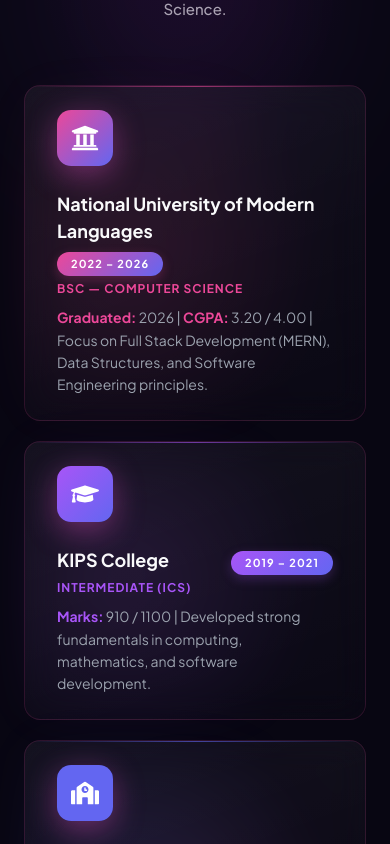
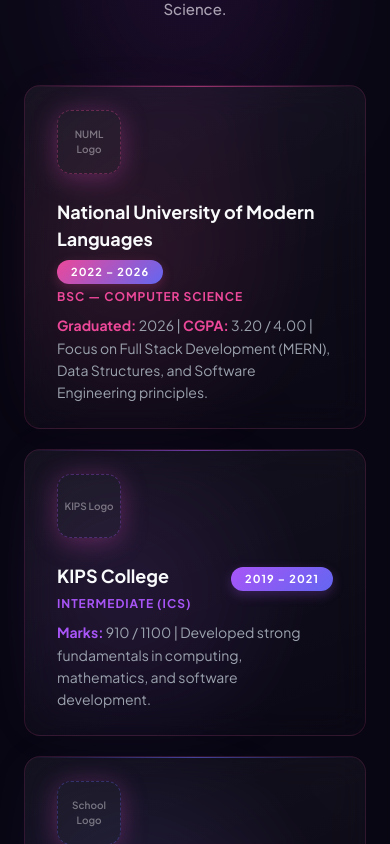
Before and after one commit to Talha-Bin-Zubair2125/my-portfolio, a React (Vite) app: page / in a window 390 px wide. Shown: the part 3740-4584 px from the top of the page. Built offline with nearby package versions, Linux system fonts and the light colour scheme.

Commit message:
Fix certifications responsiveness and UI bugs

```diff
--- a/src/Pages/EducationalDetails.jsx
+++ b/src/Pages/EducationalDetails.jsx
@@ -1,6 +1,8 @@
 import React from "react";
 import { motion } from "framer-motion";
-import { FaUniversity, FaGraduationCap, FaSchool } from "react-icons/fa";
+import sspsLogo from "../Images/ssps.png";
+import kipsLogo from "../Images/kips-college-Logo.png";
+import numlLogo from "../Images/NUML_LOGO_removebg_preview.png";
 
 const PINK = "#ec4899";
 const PURPLE = "#a855f7";
@@ -31,9 +33,10 @@
           Software Engineering principles.
         </p>
       ),
-      icon: <FaUniversity size={28} />,
       accent: PINK,
       year: "2022 – 2026",
+      logo: numlLogo,
+      logoPlaceholder: "NUML Logo",
     },
     {
       title: "KIPS College",
@@ -54,9 +57,10 @@
           software development.
         </p>
       ),
-      icon: <FaGraduationCap size={28} />,
       accent: PURPLE,
       year: "2019 – 2021",
+      logo: kipsLogo,
+      logoPlaceholder: "KIPS Logo", // Replace or use this space for your <img src="..." alt="..." />
     },
     {
       title: "Sir Syed Public School",
@@ -77,9 +81,10 @@
           technology and programming interests.
         </p>
       ),
-      icon: <FaSchool size={28} />,
       accent: INDIGO,
       year: "2017 – 2019",
+      logo: sspsLogo,
+      logoPlaceholder: "School Logo", // Replace or use this space for your <img src="..." alt="..." />
     },
   ];
 
@@ -92,9 +97,9 @@
           0%, 100% { filter: drop-shadow(0 0 18px ${PURPLE}55) drop-shadow(0 0 34px ${PINK}33); }
           50% { filter: drop-shadow(0 0 8px ${PURPLE}30) drop-shadow(0 0 16px ${PINK}22); }
         }
-        @keyframes iconPulseGlow {
-          0%, 100% { box-shadow: 0 8px 24px rgba(168,85,247,0.35); }
-          50% { box-shadow: 0 8px 36px rgba(236,72,153,0.55); }
+        @keyframes logoPulseGlow {
+          0%, 100% { box-shadow: 0 4px 20px rgba(168,85,247,0.25); }
+          50% { box-shadow: 0 4px 30px rgba(236,72,153,0.45); }
         }
       `}</style>
 
@@ -283,22 +288,37 @@
                   }}
                 />
 
+                {/* Logo Container / Space */}
                 <motion.div
-                  whileHover={{ scale: 1.1, rotate: 5 }}
+                  whileHover={{ scale: 1.05 }}
                   style={{
-                    width: 56,
-                    height: 56,
+                    width: 64,
+                    height: 64,
                     borderRadius: 14,
-                    background: `linear-gradient(135deg, ${item.accent}, ${INDIGO})`,
+                    background: "rgba(255, 255, 255, 0.03)",
+                    border: `1px dashed ${item.accent}55`,
                     display: "flex",
                     alignItems: "center",
                     justifyContent: "center",
                     flexShrink: 0,
-                    animation: "iconPulseGlow 3s ease-in-out infinite",
+                    overflow: "hidden",
+                    animation: "logoPulseGlow 3s ease-in-out infinite",
                     willChange: "transform",
                   }}
                 >
-                  <div style={{ color: "#fff" }}>{item.icon}</div>
+                  {/* Replace this inner element with your <img src="logo-url.png" alt={item.title} style={{ width: '100%', height: '100%', objectFit: 'contain' }} /> */}
+                  <span
+                    style={{
+                      fontFamily: "'Plus Jakarta Sans', sans-serif",
+                      fontSize: 10,
+                      fontWeight: 600,
+                      color: "rgba(255,255,255,0.4)",
+                      textAlign: "center",
+                      padding: 4,
+                    }}
+                  >
+                    {item.logoPlaceholder}
+                  </span>
                 </motion.div>
 
                 <div style={{ flex: 1, minWidth: "260px" }}>
```
Also changed, not shown: src/Images/kips-college-Logo.png (added), src/Images/ssps.png (added).
